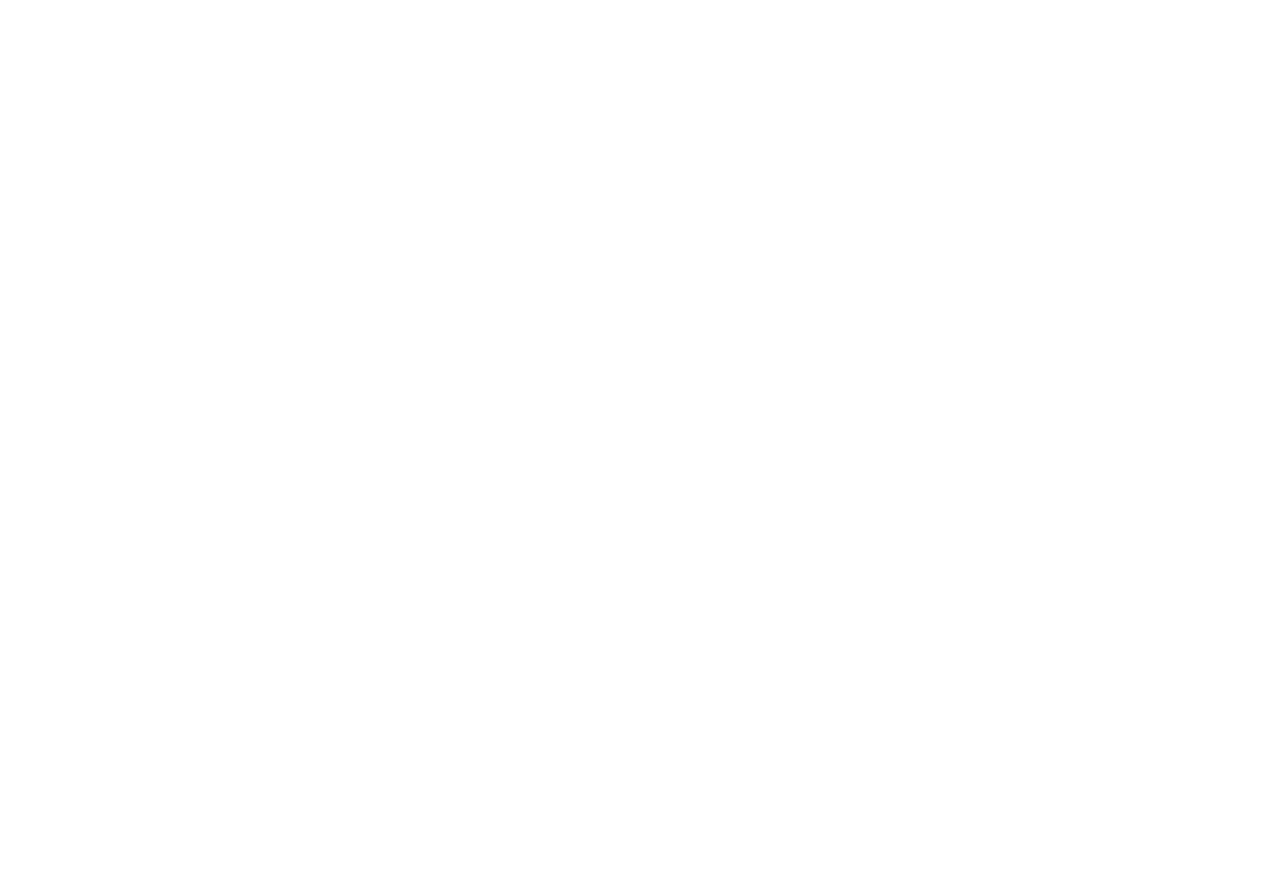
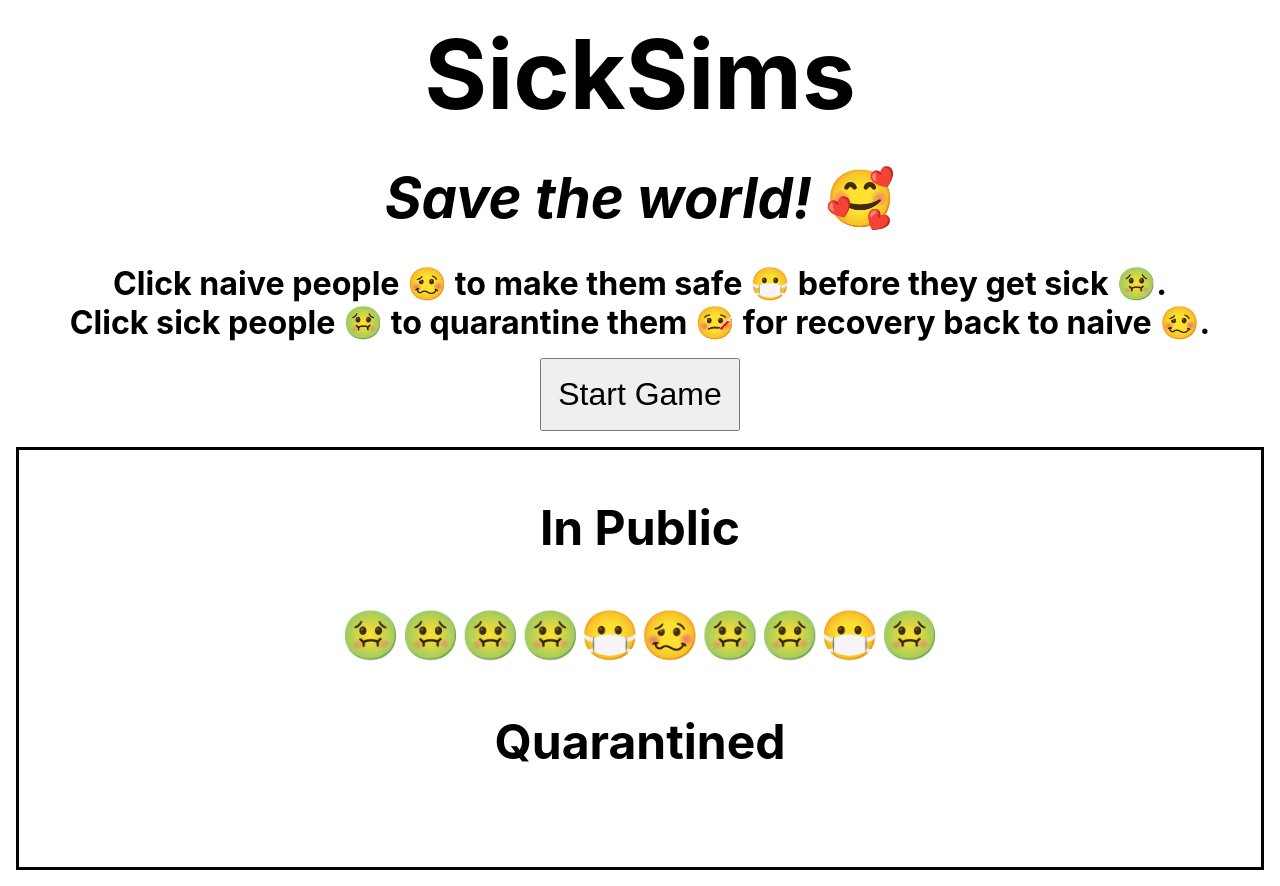
Before and after one commit to ryanmeinzer/sicksims, a React (Create React App) app: page /play in a window 1280 px wide. Before the commit the page ends 800 px from the top, so only its background shows below. Built offline with nearby package versions, Linux system fonts and the light colour scheme.

Commit message:
rebuilt for Netlify

```diff
--- a/src/App.js
+++ b/src/App.js
@@ -17,7 +17,7 @@ export default class App extends Component {
       { id: 4, status: "naive" },
       { id: 5, status: "safe" },
       // with react routes change this to quarantined
-      { id: 6, status: "sick" },
+      { id: 6, status: "quarantined" },
       { id: 7, status: "sick" },
       { id: 8, status: "naive" },
       { id: 9, status: "safe" },
@@ -114,9 +114,9 @@ export default class App extends Component {
   }
 
   startGame = () => {
-    this.quarantinedToNaiveChanger()
+    // this.quarantinedToNaiveChanger()
     // with react routes change this to the below
-    // window.location.replace('/play')
+    window.location.replace('/play')
   }
 
   render() {
@@ -124,7 +124,7 @@ export default class App extends Component {
       <div className="App">
         <Router>
           {/* with react routes change this to / */}
-          <Route exact path='/temp' render={() =>
+          <Route exact path='/' render={() =>
 
           <>
           < Header startGameButton={this.startGame}/>
@@ -138,7 +138,7 @@ export default class App extends Component {
           } />
 
           {/* with react routes change this to /play */}
-          <Route exact path='/' render={routerProps =>
+          <Route exact path='/play' render={routerProps =>
 
             <>
             < Header {...routerProps} startGameButton={this.startGame} />
--- a/src/NaivePerson.js
+++ b/src/NaivePerson.js
@@ -12,7 +12,7 @@ export default class NaivePerson extends Component {
     }
 
     // with react routes change this to componentDidMount
-    componentDidUpdate = () => {
+    componentDidMount = () => {
         this.startInterval()
     }
 
```
